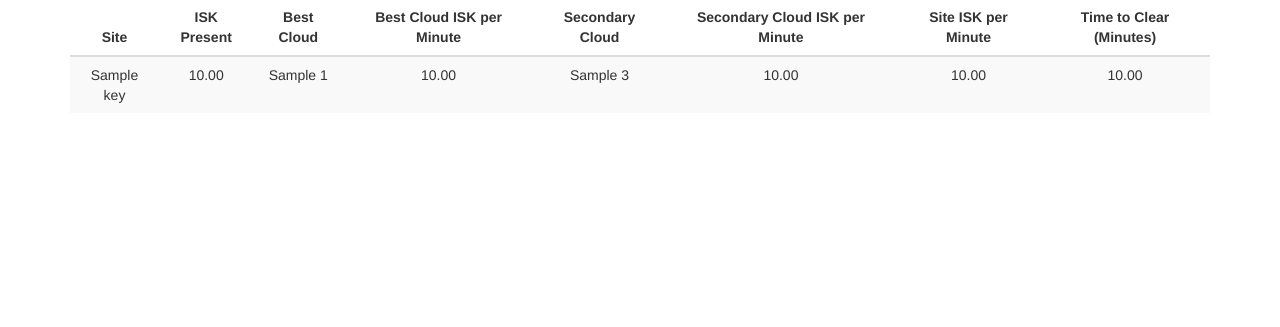
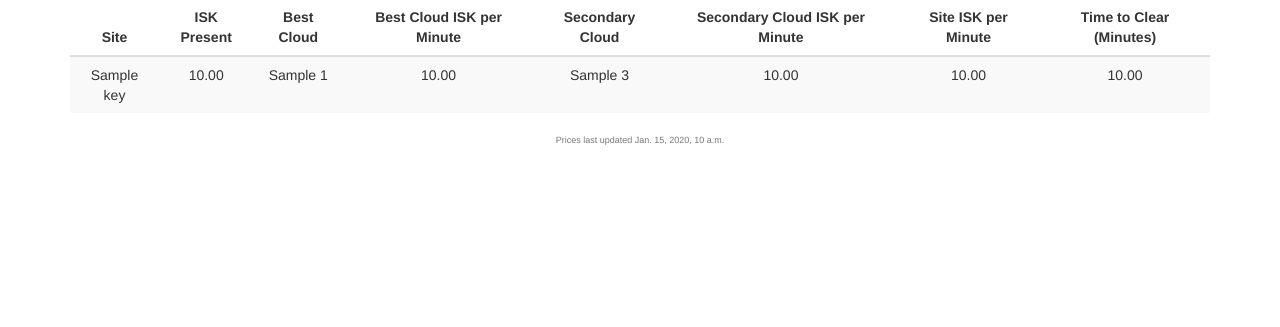
Before and after one commit to eric-oaktree/gasbuddy, a Django app: template home/templates/home/sites.html in a window 1280 px wide. Shown: the part 144-471 px from the top of the page. Run offline with Django 3.2, Linux system fonts and the light colour scheme; the template is opened without the code that fills it: most values are stand-ins (such as "Sample title", 1, 10 or a date in 2020); form fields are guessed from the names that the template uses; parts of the project's set-up code (start-up, migrations or seed data) failed here and were passed over; some libraries are stand-ins or nearby versions.

Commit message:
added updated check to sites page

```diff
--- a/home/templates/home/sites.html
+++ b/home/templates/home/sites.html
@@ -74,4 +74,6 @@
   </tbody>
 </table>
 
+<h6 class="text-center"><small>Prices last updated {{ updated }}</small></h6>
+
 {% endblock content %}
--- a/home/views.py
+++ b/home/views.py
@@ -117,7 +117,8 @@ def sites(request):
 
         sites_calc[site.name] = [isk_pres, best_gas, best_gas_isk_min, other_gas, other_gas_isk_min, site_isk_min, time_to_clear]
 
-    context = {'form': form, 'sites_calc': sites_calc}
+    u = APICheck.objects.get(id=1)
+    context = {'form': form, 'sites_calc': sites_calc, 'updated': str(u.updated)}
     return render(request, "home/sites.html", context)
 
 def site_an(request):
```
